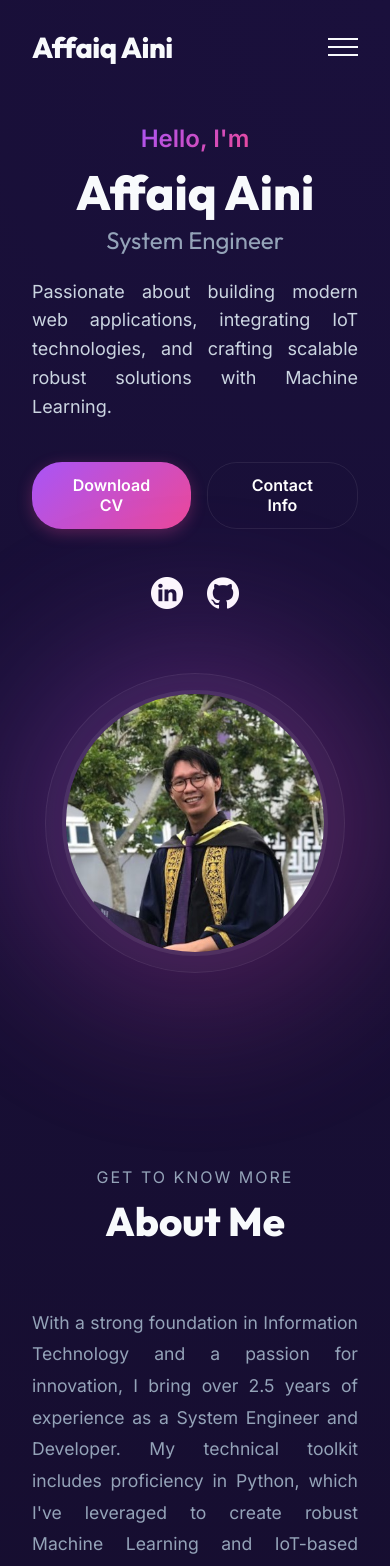
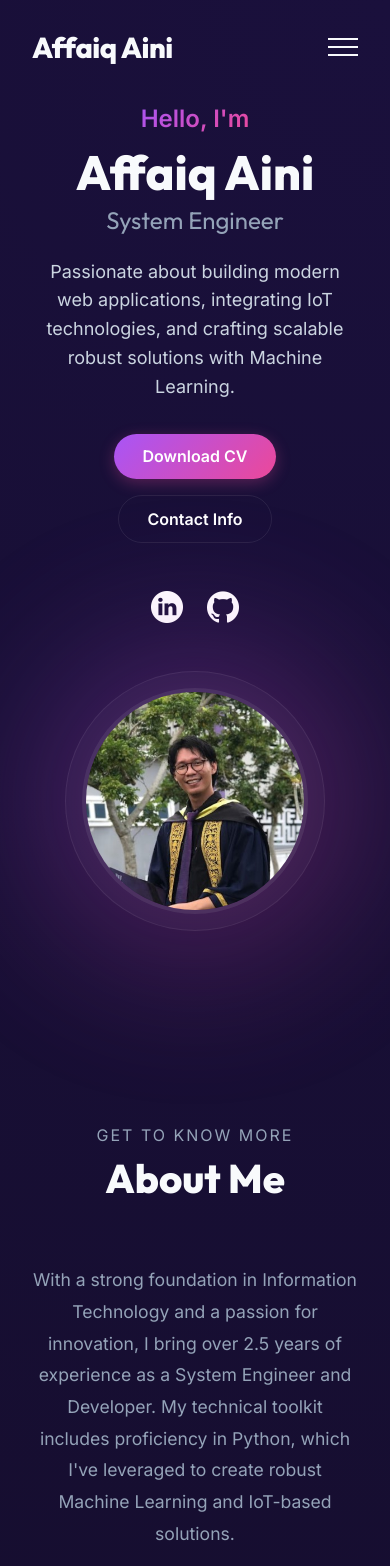
Before and after one commit to kittozaph/portfolio, a React (Vite) app: page / in a window 390 px wide. Shown: the top 1566 px of the page. Built offline with nearby package versions, Linux system fonts and the light colour scheme.

Commit message:
style: remove justified text alignment and refine hero section responsive layout

```diff
--- a/src/components/About.css
+++ b/src/components/About.css
@@ -7,7 +7,6 @@
   font-size: 1.1rem;
   color: var(--text-secondary);
   line-height: 1.8;
-  text-align: justify;
 }
 
 .about-cards-wrapper {
--- a/src/components/Hero.css
+++ b/src/components/Hero.css
@@ -40,7 +40,6 @@
   color: #cbd5e1;
   max-width: 500px;
   margin-bottom: 2.5rem;
-  text-align: justify;
 }
 
 .btn-group {
@@ -122,31 +121,42 @@
 }
 
 @media (max-width: 768px) {
+  .hero-section {
+    padding-top: 100px;
+  }
+
   .hero-container {
     grid-template-columns: 1fr;
     text-align: center;
-    gap: 4rem;
+    gap: 3rem;
   }
 
   .hero-text {
     align-items: center;
+    width: 100%;
   }
 
   .hero-description {
-    margin: 0 auto 2.5rem;
-    text-align: justify;
+    max-width: 100%;
+    margin: 0 auto 2rem;
   }
 
   .btn-group {
     justify-content: center;
+    flex-wrap: wrap;
   }
 
   .socials {
     justify-content: center;
   }
 
+  .hero-image-wrapper {
+    width: 100%;
+  }
+
   .hero-image-container {
-    width: 300px;
-    height: 300px;
+    width: 260px;
+    height: 260px;
+    margin: 0 auto;
   }
 }
```
